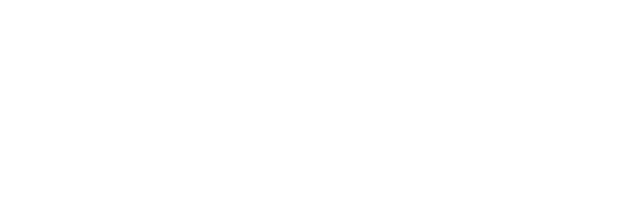
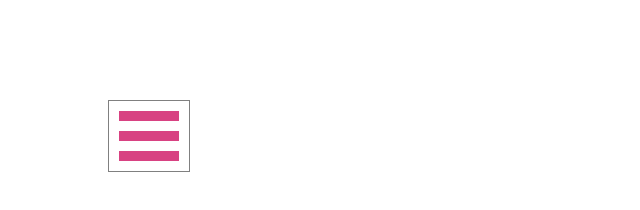
Before and after one commit to elmarrekers/html-css-opdracht-icoon-maken, a plain HTML site: page index.html in a window 1280 px wide. Shown: the whole page, without its empty margins (0-640 px from the left). Drawn offline with Linux system fonts and the light colour scheme.

Commit message:
Opdracht na uitwerking in de les

```diff
--- a/index.html
+++ b/index.html
@@ -2,9 +2,13 @@
 <html lang="en">
 <head>
     <meta charset="UTF-8">
+    <link rel="stylesheet" href="styles.css">
     <title>Title</title>
 </head>
 <body>
+    <div class="container">
+        <div id="menu"></div>
+    </div>
 
 </body>
 </html>
--- a/styles.css
+++ b/styles.css
@@ -0,0 +1,59 @@
+:root  {
+    /*--main-bg-color: #D84282;*/
+    --burger-menu-width: 60px;
+    --burger-menu-height: 10px;
+}
+
+#menu {
+    background-color: #D84282;
+    position: relative;
+    transition: all .5s ease-in-out;
+    /*background-color: var(--main-bg-color);*/
+    width: var(--burger-menu-width);
+    height: var(--burger-menu-height);
+}
+
+#menu::before,
+#menu::after {
+    background-color: #D84282;
+    content: "";
+    width: var(--burger-menu-width);
+    height: var(--burger-menu-height);
+    position: absolute;
+    transition: all .5s ease-in-out;
+}
+
+#menu::before {
+    left: 0;
+    top: -20px;
+}
+
+#menu::after {
+    left: 0;
+    top: 20px;
+}
+
+.container {
+    margin: 100px;
+    padding: 10px;
+    display: flex;
+    justify-content: center;
+    align-items: center;
+    border: 1px solid grey;
+    width: var(--burger-menu-width);
+    height: calc(var(--burger-menu-height) * 5);
+}
+
+.container:hover #menu {
+    background-color: transparent;
+}
+
+.container:hover #menu::before {
+    top: 0;
+    transform: rotate(45deg);
+}
+
+.container:hover #menu::after {
+    top: 0;
+    transform: rotate(-45deg);
+}
```
Also changed, not shown: 1 other file.
